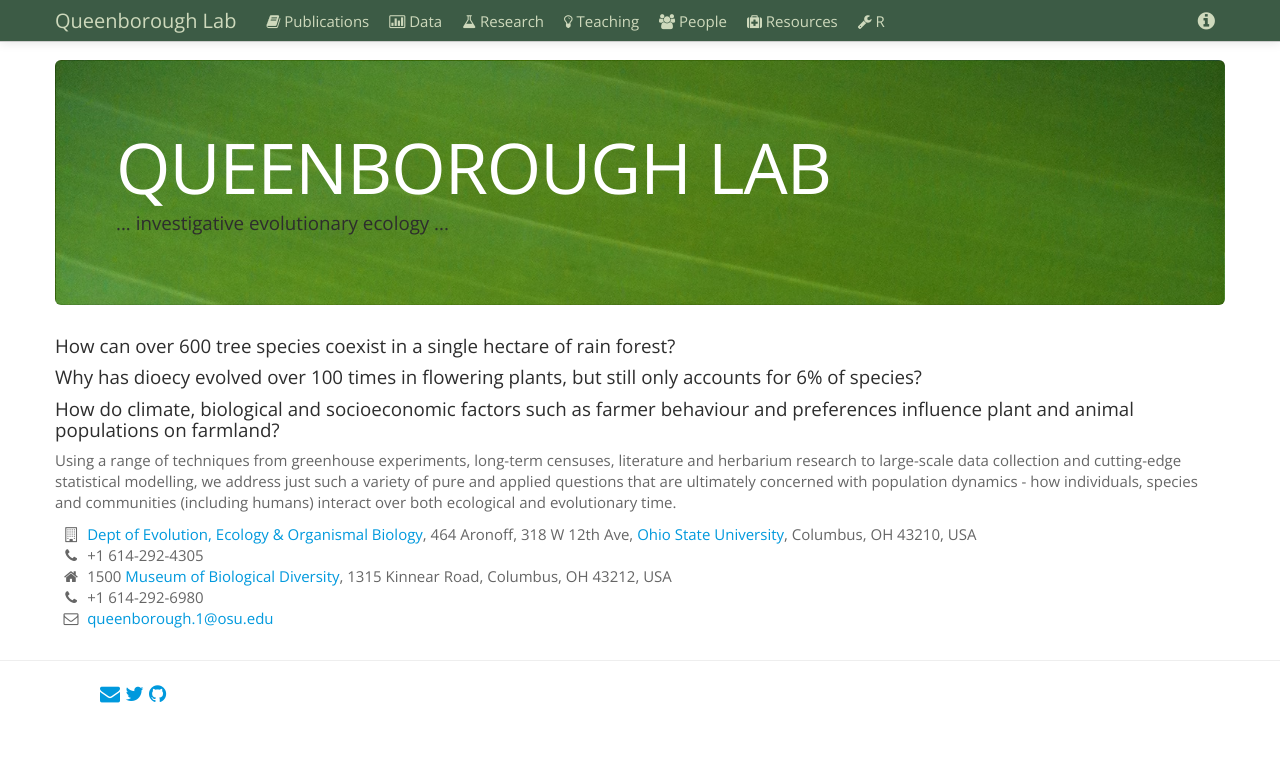
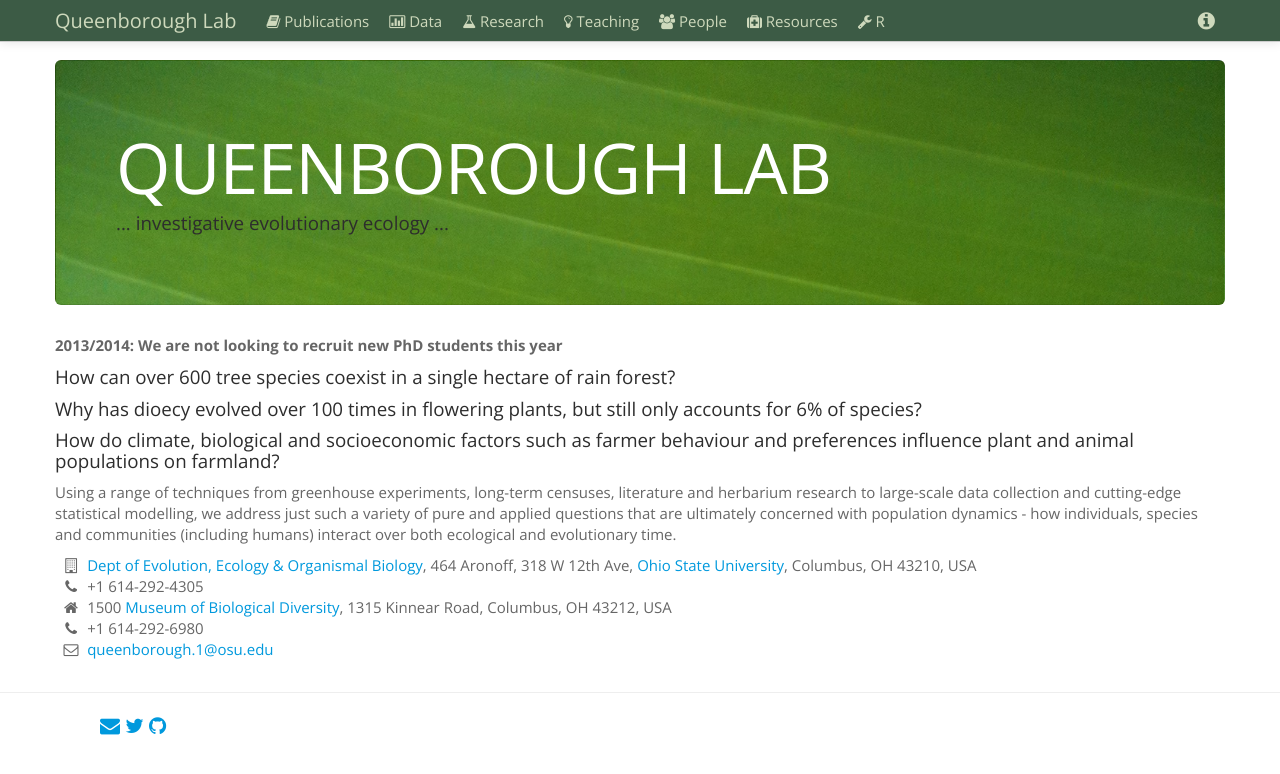
Before and after one commit to saq/saq.github.io, a Jekyll site: the page built from index.html, in a window 1280 px wide. Shown: the top 774 px of the page. Built offline with Jekyll 4.4.1, drawn with Linux system fonts in a browser that asks for light colours.

Commit message:
grad student note

```diff
--- a/index.html
+++ b/index.html
@@ -9,6 +9,8 @@ subtitle: Investigative evolutionary ecology
     <h1>QUEENBOROUGH LAB</h1>
     <h4>... investigative evolutionary ecology ...</h4>
     </div>
+
+<b> 2013/2014: We are not looking to recruit new PhD students this year</b>
 
 <h4> How can over 600 tree species coexist in a single hectare of rain forest? </h4>
 
```
